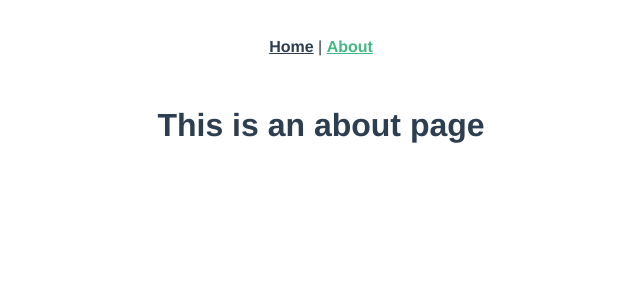
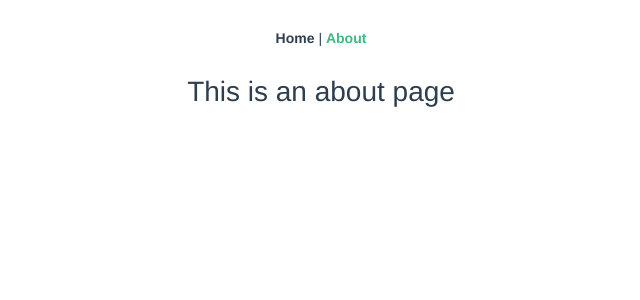
Before and after one commit to Sitkus/star_wars_mini_app-vue, a Vue app: page /about in a window 1280 px wide. Shown: the top 300 px of the page, without its empty margins (319-959 px from the left). Built offline with nearby package versions, Linux system fonts and the light colour scheme.

Commit message:
Updated project with default stuff.

```diff
--- a/babel.config.js
+++ b/babel.config.js
@@ -1,5 +1,3 @@
 module.exports = {
-  presets: [
-    '@vue/cli-plugin-babel/preset'
-  ]
-}
+    presets: ['@vue/cli-plugin-babel/preset']
+};
--- a/jest.config.js
+++ b/jest.config.js
@@ -1,3 +1,3 @@
 module.exports = {
-  preset: '@vue/cli-plugin-unit-jest'
-}
+    preset: '@vue/cli-plugin-unit-jest'
+};
--- a/package.json
+++ b/package.json
@@ -5,7 +5,8 @@
     "scripts": {
         "serve": "vue-cli-service serve",
         "build": "vue-cli-service build",
-    "test:unit": "vue-cli-service test:unit",
+        "test": "vue-cli-service test:unit",
+        "test:watch": "npm run test -- --watchAll",
         "lint": "vue-cli-service lint"
     },
     "dependencies": {
--- /dev/null
+++ b/src/assets/sass/global.scss
@@ -0,0 +1,65 @@
+/*------------------------------------*\
+  #Colors
+\*------------------------------------*/
+
+$black: #161616;
+$yellow: #ffd710;
+
+$gray: #686868;
+$light-gray: #f9f9f9;
+
+/*------------------------------------*\
+  #Font family
+\*------------------------------------*/
+
+$font-family: 'Montserrat', 'Helvetica Neue', 'Arial', sans-serif;
+
+/*------------------------------------*\
+  #Defaults
+\*------------------------------------*/
+
+*,
+*::before,
+*::after {
+    box-sizing: border-box;
+    margin: 0;
+    padding: 0;
+}
+
+html {
+    font-family: $font-family;
+    font-size: 10px;
+    background-color: white;
+    -webkit-text-size-adjust: 100%;
+    -moz-text-size-adjust: 100%;
+    -ms-text-size-adjust: 100%;
+    -ms-overflow-style: scrollbar;
+    overflow-y: scroll;
+}
+
+body {
+    min-width: 32rem;
+    color: $black;
+    font-size: 1.4rem;
+    font-weight: 300;
+    overflow-x: hidden;
+    overflow-y: auto;
+}
+
+ul {
+    list-style-type: none;
+}
+
+a {
+    text-decoration: none;
+    color: inherit;
+}
+
+h1,
+h2,
+h3,
+h4,
+h5,
+h6 {
+    font-weight: inherit;
+}
--- /dev/null
+++ b/vue.config.js
@@ -0,0 +1,12 @@
+module.exports = {
+    lintOnSave: 'warning',
+    css: {
+        loaderOptions: {
+            sass: {
+                prependData: `
+                    @import "@/assets/sass/global.scss";
+                `
+            }
+        }
+    }
+};
```
Also changed, not shown: prettier.config.js (added, +19 -0 lines), .eslintrc.js, 1 other file (tests, documents, lock files or other folders). Lines whose indentation alone changed are shown as unchanged.
